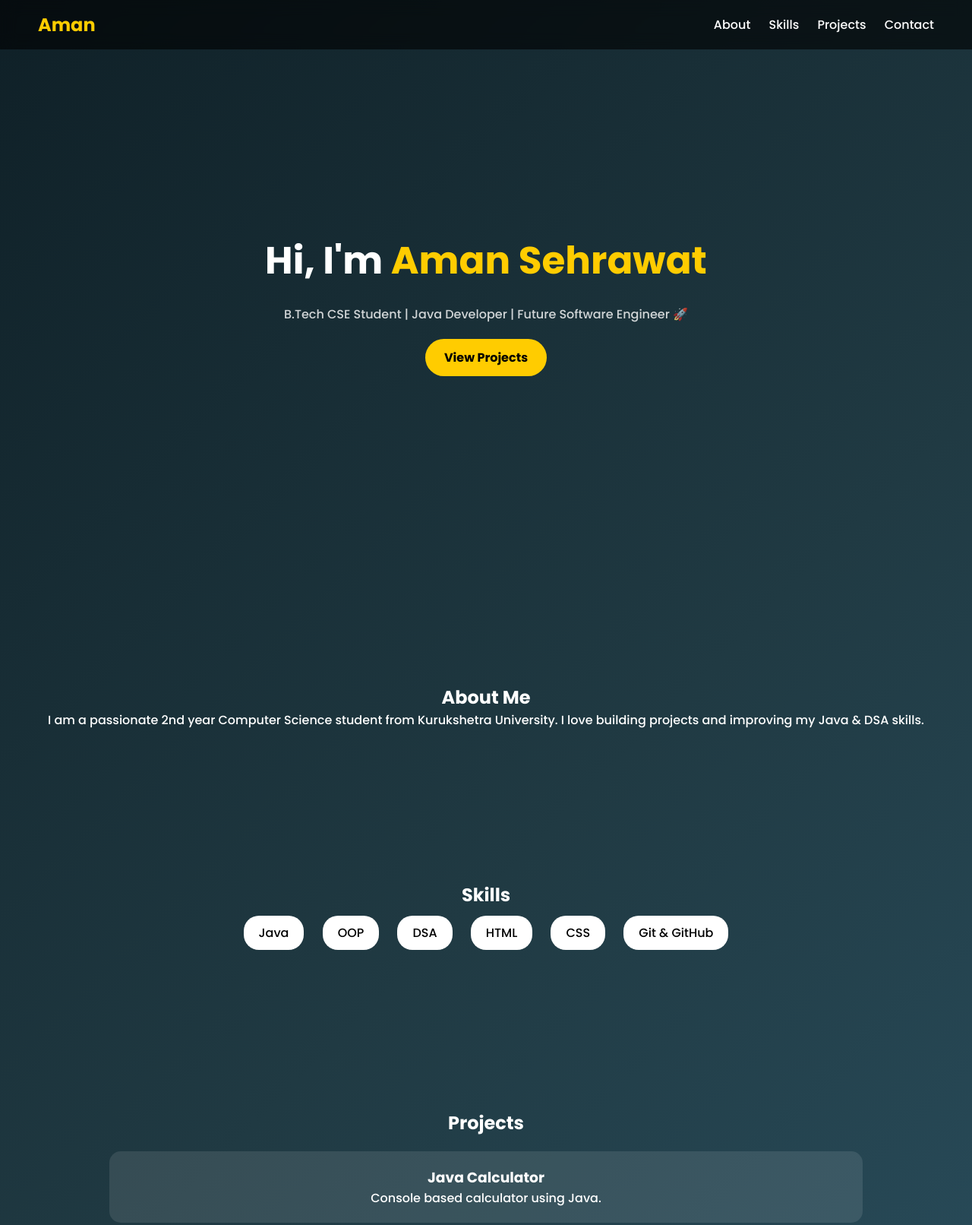
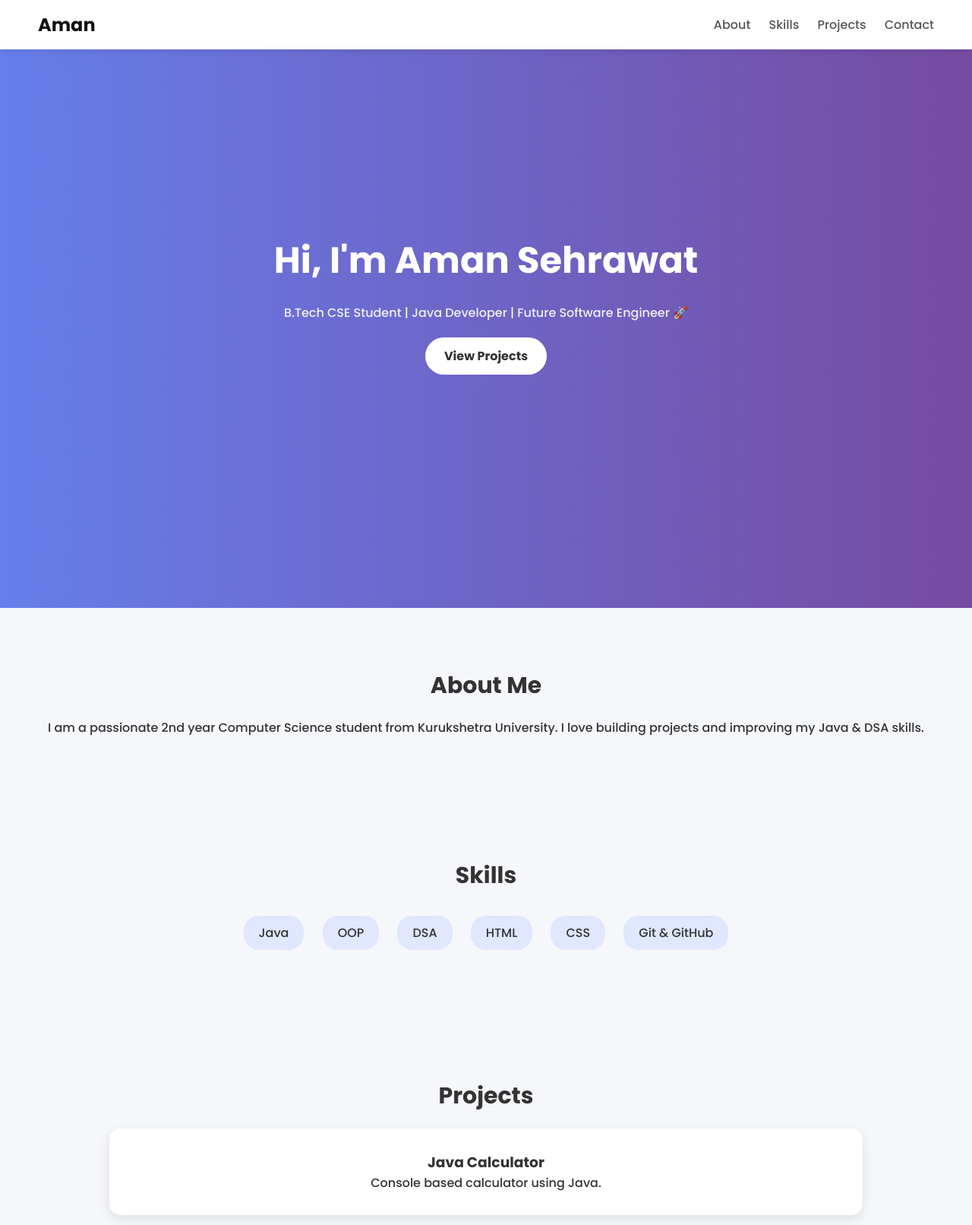
Before and after one commit to sherawataman46-bit/aman-website, a plain HTML site: page index.html in a window 1280 px wide. Shown: the top 1612 px of the page at 76% size. Drawn offline with Linux system fonts and the light colour scheme.

Commit message:
Update style.css

```diff
--- a/style.css
+++ b/style.css
@@ -3,12 +3,11 @@ margin:0;
 padding:0;
 box-sizing:border-box;
 font-family:'Poppins',sans-serif;
-scroll-behavior:smooth;
 }
 
 body{
-background:linear-gradient(135deg,#0f2027,#203a43,#2c5364);
-color:white;
+background:#f5f7fa;
+color:#333;
 }
 
 /* NAVBAR */
@@ -19,24 +18,24 @@ display:flex;
 justify-content:space-between;
 align-items:center;
 padding:15px 50px;
-background:rgba(0,0,0,0.6);
-backdrop-filter:blur(10px);
+background:white;
+box-shadow:0 2px 10px rgba(0,0,0,0.1);
 z-index:1000;
 }
 
 nav h2{
-color:#ffcc00;
+color:#111;
 }
 
 nav a{
-color:white;
 margin-left:20px;
 text-decoration:none;
+color:#555;
 font-weight:500;
 }
 
 nav a:hover{
-color:#ffcc00;
+color:#000;
 }
 
 /* HERO */
@@ -47,92 +46,87 @@ flex-direction:column;
 justify-content:center;
 align-items:center;
 text-align:center;
-animation:fadeIn 2s ease-in;
+padding:20px;
+background:linear-gradient(to right,#667eea,#764ba2);
+color:white;
 }
 
 .hero h1{
-font-size:50px;
-}
-
-.hero span{
-color:#ffcc00;
+font-size:48px;
 }
 
 .hero p{
 margin:20px 0;
-opacity:0.8;
+opacity:0.9;
 }
 
 .btn{
 padding:12px 25px;
+background:white;
+color:#333;
 border:none;
-background:#ffcc00;
-color:black;
-font-weight:bold;
-border-radius:25px;
+border-radius:30px;
+font-weight:600;
 cursor:pointer;
 transition:0.3s;
 text-decoration:none;
 }
 
 .btn:hover{
-background:white;
-transform:scale(1.1);
+transform:translateY(-3px);
 }
 
 /* SECTION */
 section{
-padding:100px 20px;
+padding:80px 20px;
 text-align:center;
 }
 
+section h2{
+margin-bottom:20px;
+font-size:30px;
+}
+
+/* SKILLS */
 .skills span{
 display:inline-block;
 margin:10px;
 padding:10px 20px;
-background:white;
-color:black;
+background:#e0e7ff;
 border-radius:20px;
-transition:0.3s;
+font-weight:500;
 }
 
-.skills span:hover{
-background:#ffcc00;
-transform:scale(1.1);
-}
-
+/* PROJECT CARD */
 .project{
-background:rgba(255,255,255,0.1);
+background:white;
 margin:20px auto;
-padding:20px;
+padding:30px;
 border-radius:15px;
 width:80%;
+box-shadow:0 5px 15px rgba(0,0,0,0.1);
 transition:0.3s;
 }
 
 .project:hover{
-transform:translateY(-10px);
-background:rgba(255,255,255,0.2);
+transform:translateY(-5px);
 }
 
+/* FOOTER */
 footer{
 padding:20px;
-background:black;
-}
-
-/* ANIMATION */
-@keyframes fadeIn{
-from{opacity:0; transform:translateY(50px);}
-to{opacity:1; transform:translateY(0);}
+background:#111;
+color:white;
+text-align:center;
 }
 
 /* RESPONSIVE */
 @media(max-width:768px){
-.hero h1{
-font-size:35px;
-}
 nav{
 padding:15px 20px;
+}
+.hero h1{
+font-size:32px;
 }
 .project{
 width:95%;
```
